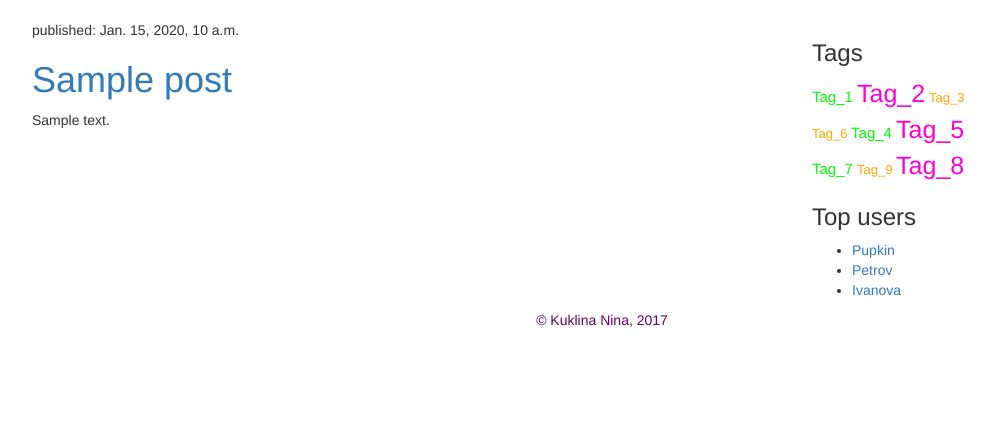
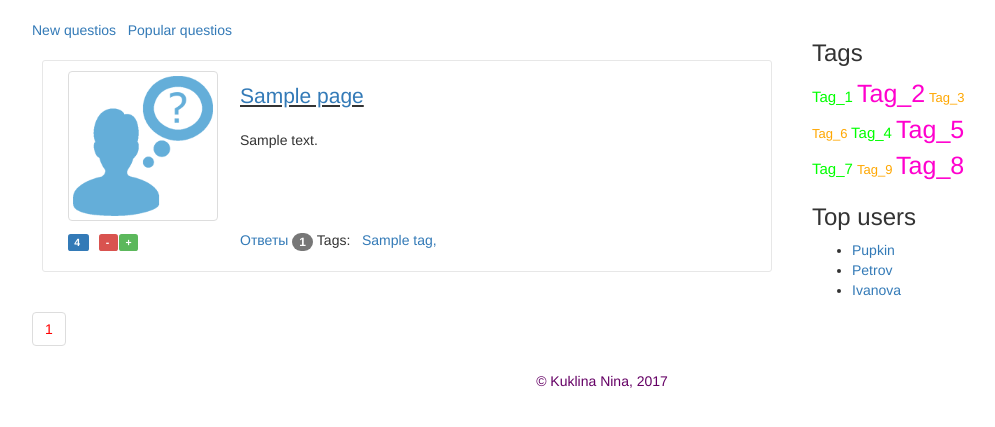
Before and after one commit to akenoq/AskAns_Kuklina, a Django app: template askans/templates/askans/tag_list.html in a window 1280 px wide. Shown: the part 94-521 px from the top of the page, without its empty margins (38-1033 px from the left). Run offline with Django 3.2, Linux system fonts and the light colour scheme; the template is opened without the code that fills it: most values are stand-ins (such as "Sample title", 1, 10 or a date in 2020); some libraries are stand-ins or nearby versions.

Commit message:
поиск по тэгу + проверка введенных

```diff
--- a/askans/models.py
+++ b/askans/models.py
@@ -29,6 +29,10 @@ class QuestionManager(models.Manager):
 
     def last_questions(self):
         return self.order_by('published_date')
+
+    # https://djbook.ru/rel1.8/topics/db/queries.html#lookups-that-span-relationships
+    def tag_questions(self,tag_name):
+        return self.filter(tags__name__contains=tag_name)
 
     def publish(self):  # def - создаем функцию (метод публикации записи)
         self.published_date = timezone.now()
--- a/askans/templates/askans/post_list.html
+++ b/askans/templates/askans/post_list.html
@@ -21,7 +21,7 @@
                   <div class="row question">
                       <div class="col-md-3">
 {#                          было просто guest.png #}
-                        <img src="{% static 'pic/guest.png' %}" class="img-thumbnail avatar-q">
+                            <img src="{% static 'pic/guest.png' %}" class="img-thumbnail avatar-q">
                         <span class="label label-primary" style="margin-left: 10px; margin-bottom: 10px;"> {{ q.rating }} </span>
                         <span class="label label-danger" style="margin-left: 10px;"> - </span>
                  &nbsp; <span class="label label-success" style="margin-left: -7px;"> +</span>
--- a/askans/templates/askans/question.html
+++ b/askans/templates/askans/question.html
@@ -27,7 +27,7 @@
                         Tags: &nbsp;
                       {% if q.tags.count > 0 %}
                           {% for tag in q.tags.all %}
-                              <span><a href="#"> {{ tag.name }},</a></span>
+                              <span><a href="{% url 'tag_list' tag.name %}"> {{ tag.name }},</a></span>
                           {% endfor %}
                       {% endif%}
 
--- a/askans/templates/askans/tag_list.html
+++ b/askans/templates/askans/tag_list.html
@@ -2,31 +2,50 @@
 
 <!-- подключать, указывая app -->
 {% extends "askans/base.html" %}
+{% load i18n %}
 
-
+{% load staticfiles %}
 
 <!-- переопределяем базовый блок -->
-{% block title %} Tag {% endblock %}
+{% block title %} New {% endblock %}
 
 <!-- переопределяем базовый блок -->
 {% block main %}
-	{% for post in posts %}
-			<div>
-				<p>published: {{ post.published_date }}</p>
-				<h1><a href="">{{ post.title }}</a></h1>
-				<p>{{ post.text|linebreaksbr }}</p>
-			</div>
-	 {% endfor %}
+{#    {% url 'post_list' %}#}
+     <span><a href={% url 'post_list' %}>New questios</a>&nbsp;&nbsp;</span>
+     <span><a href={% url 'hot_list' %}>Popular questios</a></span>
+	{% for q in page %}
+<!-- QUESTION  -->
+<!--              <div class="question">-->
+<!-- LEFT BOX -->
+                  <div class="row question">
+                      <div class="col-md-3">
+{#                          было просто guest.png #}
+                            <img src="{% static 'pic/guest.png' %}" class="img-thumbnail avatar-q">
+                        <span class="label label-primary" style="margin-left: 10px; margin-bottom: 10px;"> {{ q.rating }} </span>
+                        <span class="label label-danger" style="margin-left: 10px;"> - </span>
+                 &nbsp; <span class="label label-success" style="margin-left: -7px;"> +</span>
+                        <br><br>
+                      </div>
+<!-- RIGHT BOX -->
+                      <div class="col-md-9">
+                        <br>
+<!--                          lead это выделенный параграф -->
+{#                        <p class="lead" style="text-decoration: underline;"><a href="/question/{{ q.id }}">{{ q.title }}</a></p>#}
+{#                      <p class="lead" style="text-decoration: underline;"><a href={% url 'question' id=q.id %}>{{ q.title }}</a></p>#}
+                       <p class="lead" style="text-decoration: underline;"><a href="{{ q.get_absolute_url }}">{{ q.title }}</a></p>
+                        <p class="preview-q">{{ q.text|linebreaksbr|truncatewords:"30" }}</p>
+                        <a href="#">Ответы <span class="badge">{{ q.answer_set.count }}</span></a>
+                          Tags: &nbsp;
+                      {% if q.tags.count > 0 %}
+                          {% for tag in q.tags.all %}
+                              <span><a href="{% url 'tag_list' tag.name %}">{{ tag.name }},</a></span>
+                          {% endfor %}
+                      {% endif%}
+                      </div>
+                  </div>
+    {% endfor %}
+
+    {% include "askans/paginator.html" %}
+
 {% endblock %}
-
-<!--
- {% for post in posts %}
-        <div>
-            <p>published: {{ post.published_date }}</p>
-            <h1><a href="">{{ post.title }}</a></h1>
-            <p>{{ post.text|linebreaksbr }}</p>
-        </div>
- {% endfor %}
-
-        </body>
-</html>-->
```
Also changed, not shown: askans/templates/askans/settings.html (+4 -3 lines), askans/templates/askans/signup.html (+8 -3 lines), askans/views.py (+11 -5 lines), db.sqlite3.
